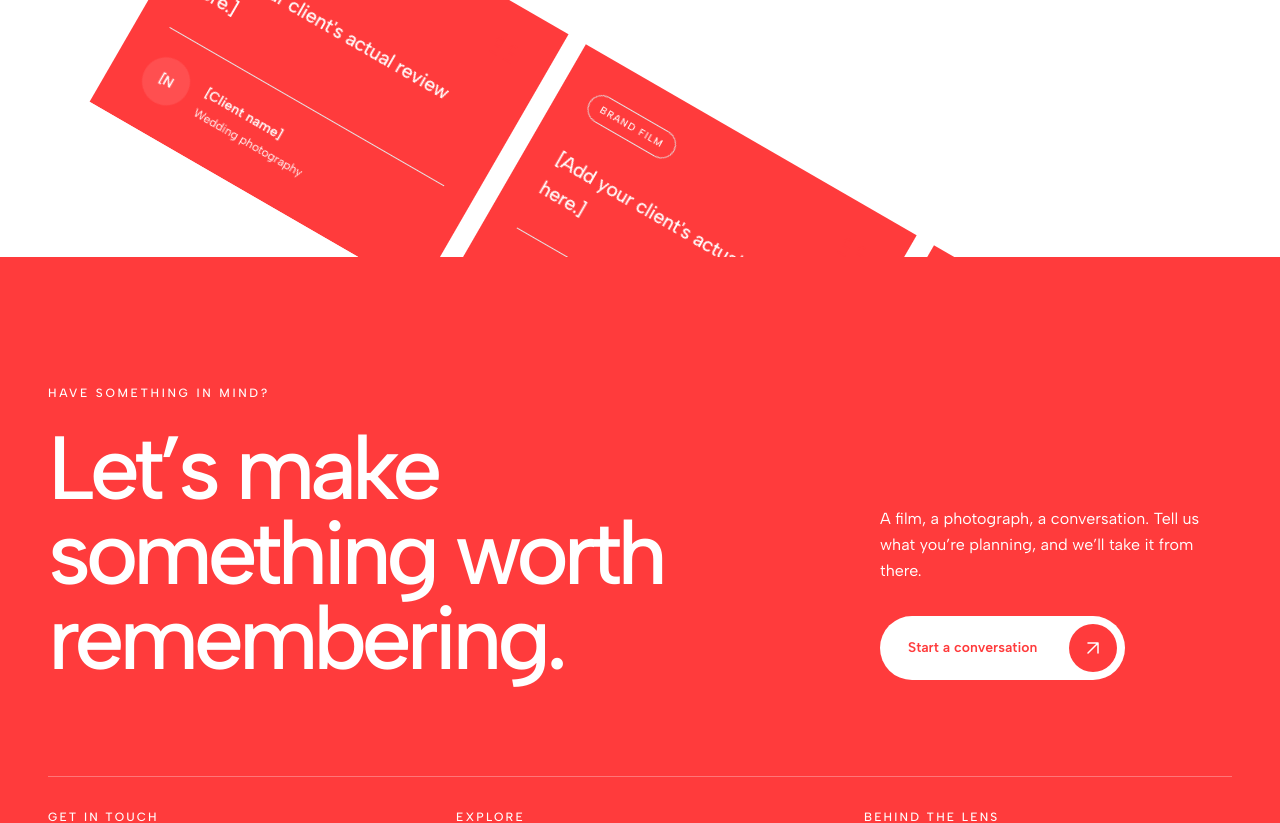
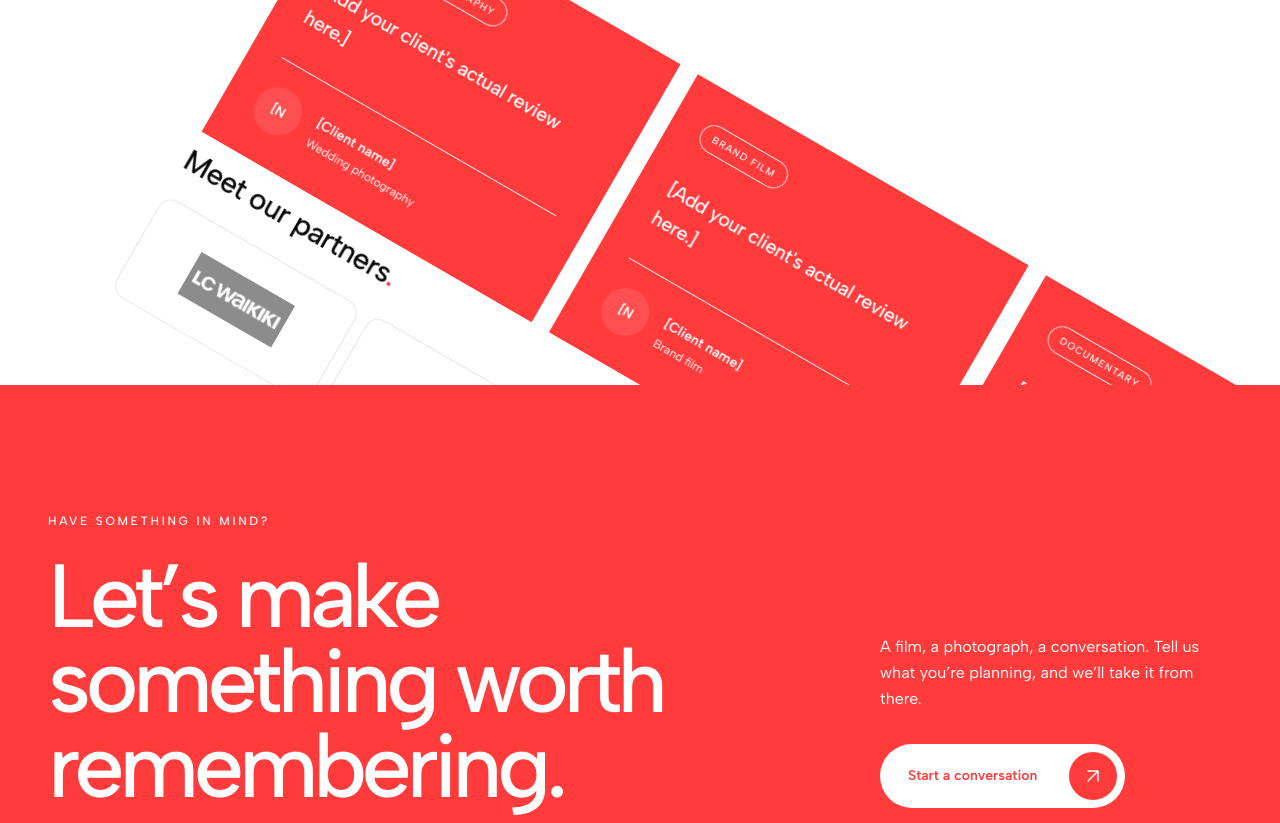
Before and after one commit to said-ouhammou/pampprod, a Next.js app: page / in a window 1280 px wide. Shown: the part 10500-11323 px from the top of the page. Built offline with nearby package versions, Linux system fonts and the light colour scheme; grey boxes are pictures that could not be loaded.

Commit message:
add partenrs sections

```diff
--- a/components/custom/home/reviews-section.tsx
+++ b/components/custom/home/reviews-section.tsx
@@ -189,7 +189,7 @@ export default function ReviewsSection() {
                         </CarouselContent>
                     </Carousel>
 
-                    {/* <PartnersSection /> */}
+                    <PartnersSection />
                 </div>
             </div>
         </section>
```
